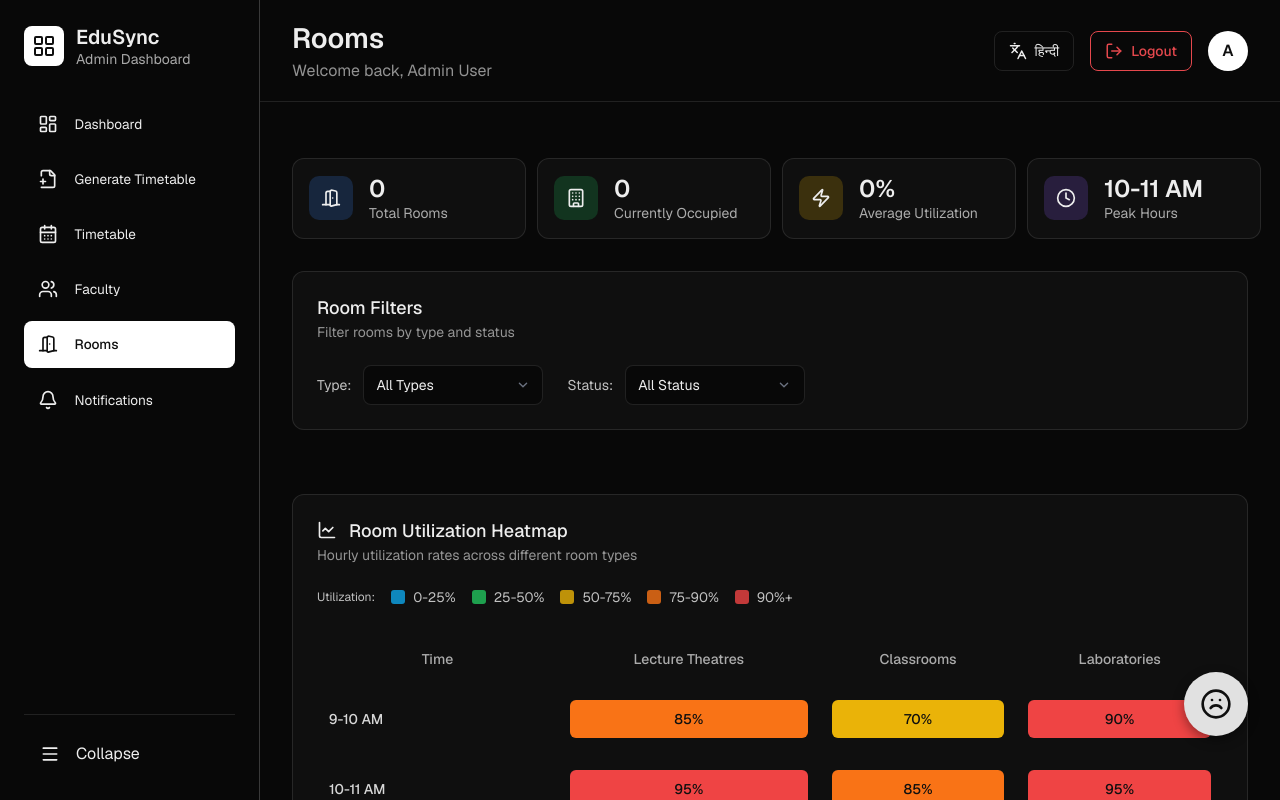
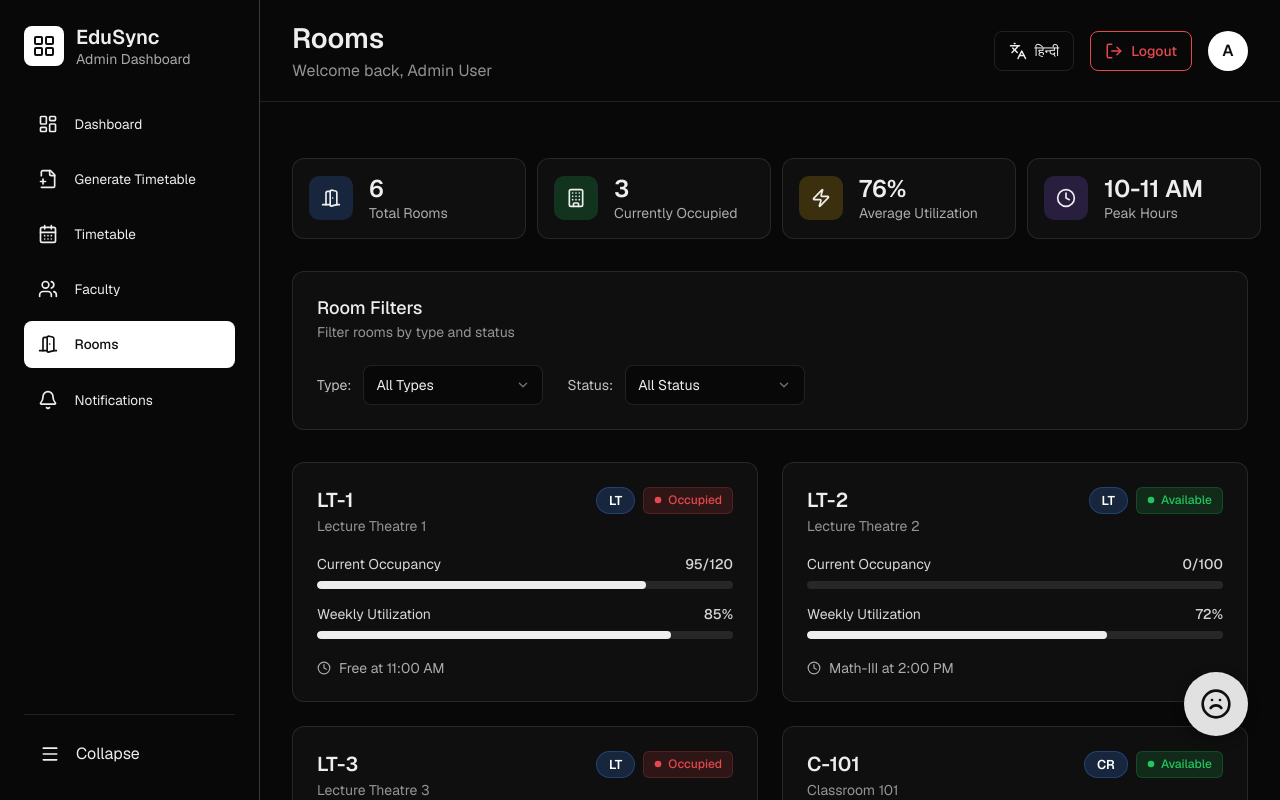
Before and after one commit to Shourya523/EduSch-Frontend, a React (Vite) app: page /admin-rooms in a window 1280 px wide. Shown: the top 800 px of the page. Built offline with nearby package versions, Linux system fonts and the light colour scheme.

Commit message:
fixing bugs

```diff
--- a/src/Pages/Rooms.jsx
+++ b/src/Pages/Rooms.jsx
@@ -9,8 +9,14 @@ import './Rooms.css';
 import { DoorOpen, Building, Zap, Clock } from 'lucide-react';
 import AIChat from '../components/AiChat';
 
+// --- ADD THIS MOCK DATA ---
 const allRoomsData = [
-    // ... (allRoomsData remains the same)
+    { id: 'LT-1', name: 'LT-1', description: 'Lecture Theatre 1', type: 'Lecture Theatre', typeTag: 'LT', status: 'Occupied', occupancy: '95/120', utilization: '85', scheduleInfo: 'Free at 11:00 AM' },
+    { id: 'LT-2', name: 'LT-2', description: 'Lecture Theatre 2', type: 'Lecture Theatre', typeTag: 'LT', status: 'Available', occupancy: '0/100', utilization: '72', scheduleInfo: 'Math-III at 2:00 PM' },
+    { id: 'LT-3', name: 'LT-3', description: 'Lecture Theatre 3', type: 'Lecture Theatre', typeTag: 'LT', status: 'Occupied', occupancy: '65/80', utilization: '90', scheduleInfo: 'Free at 12:00 PM' },
+    { id: 'C-101', name: 'C-101', description: 'Classroom 101', type: 'Classroom', typeTag: 'CR', status: 'Available', occupancy: '0/45', utilization: '65', scheduleInfo: 'Next: Physics at 1:00 PM' },
+    { id: 'CSL-A', name: 'CS Lab-A', description: 'Computer Science Lab A', type: 'Laboratory', typeTag: 'LAB', status: 'Maintenance', occupancy: 'N/A', utilization: '55', scheduleInfo: 'Unavailable Today' },
+    { id: 'C-204', name: 'C-204', description: 'Classroom 204', type: 'Classroom', typeTag: 'CR', status: 'Occupied', occupancy: '40/45', utilization: '88', scheduleInfo: 'Free at 3:00 PM' },
 ];
 
 const hiText = {
@@ -20,7 +26,7 @@ const hiText = {
         total: "कुल कक्षाएँ",
         occupied: "वर्तमान में व्यस्त",
         utilization: "औसत उपयोग",
-        peak: "पीक घंटे",
+        peak: "व्यस्ततम घंटे",
         peakValue: "10-11 सुबह"
     }
 };
@@ -76,7 +82,9 @@ export default function Rooms() {
                         <MiniStatCard icon={<Zap size={20} />} value={miniStatData.utilization} label={lang === 'hi' ? hiText.stats.utilization : "Average Utilization"} iconBgClass="icon-yellow" />
                         <MiniStatCard icon={<Clock size={20} />} value={miniStatData.peak} label={lang === 'hi' ? hiText.stats.peak : "Peak Hours"} iconBgClass="icon-purple" />
                     </div>
+
                     <RoomFilters onFilterChange={handleFilterChange} lang={lang} />
+
                     <div className="room-grid">
                         {filteredRooms.map(room => (
                             <RoomCard
@@ -86,8 +94,10 @@ export default function Rooms() {
                             />
                         ))}
                     </div>
+
                     <RoomHeatmap lang={lang} />
                 </div>
+
                 <button className="s-fab-chat-btn" onClick={() => setShowChat(true)}>
                     <svg width="32" height="32" viewBox="0 0 24 24" fill="none" stroke="currentColor" strokeWidth="2" strokeLinecap="round" strokeLinejoin="round"><circle cx="12" cy="12" r="10" /><path d="M8 15s1.5-2 4-2 4 2 4 2" /><path d="M9 9h.01" /><path d="M15 9h.01" /></svg>
                 </button>
--- a/src/components/RoomCard.jsx
+++ b/src/components/RoomCard.jsx
@@ -47,14 +47,18 @@ export default function RoomCard({ name, description, typeTag, status, occupancy
                         <span>{lang === 'hi' ? 'वर्तमान अधिभोग' : 'Current Occupancy'}</span>
                         <span>{occupancy || '0/0'}</span>
                     </div>
-                    {/* ... progress bar ... */}
+                    <div className="progress-bar-container">
+                        <div className="progress-bar-fill" style={{ width: `${occupancyPercent}%` }}></div>
+                    </div>
                 </div>
                 <div className="progress-item">
                     <div className="progress-labels">
                         <span>{lang === 'hi' ? 'साप्ताहिक उपयोग' : 'Weekly Utilization'}</span>
                         <span>{utilization || 0}%</span>
                     </div>
-                    {/* ... progress bar ... */}
+                    <div className="progress-bar-container">
+                        <div className="progress-bar-fill" style={{ width: `${utilization || 0}%` }}></div>
+                    </div>
                 </div>
             </div>
 
```
Also changed, not shown: src/components/MiniStatCard.jsx (line endings or trailing spaces).
